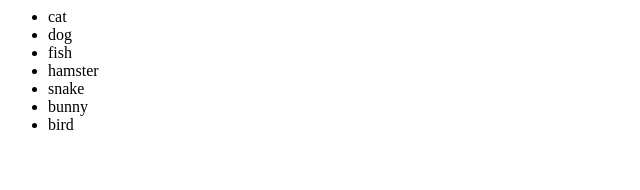
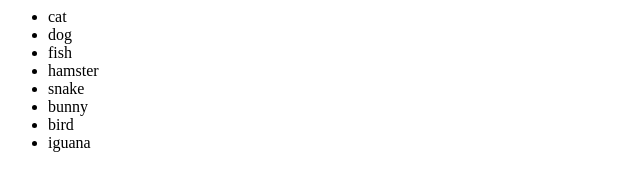
Before and after one commit to Marialena1992/TryOutGit, a plain HTML site: page index.html in a window 1280 px wide. Shown: the full height of the page, 0-640 px from the left. Drawn offline with Linux system fonts and the light colour scheme.

Commit message:
added iguana

```diff
--- a/index.html
+++ b/index.html
@@ -7,5 +7,6 @@
         <li>snake</li>
         <li>bunny</li>
         <li>bird</li>
+        <li>iguana</li>
     </ul>
 </body>
```
